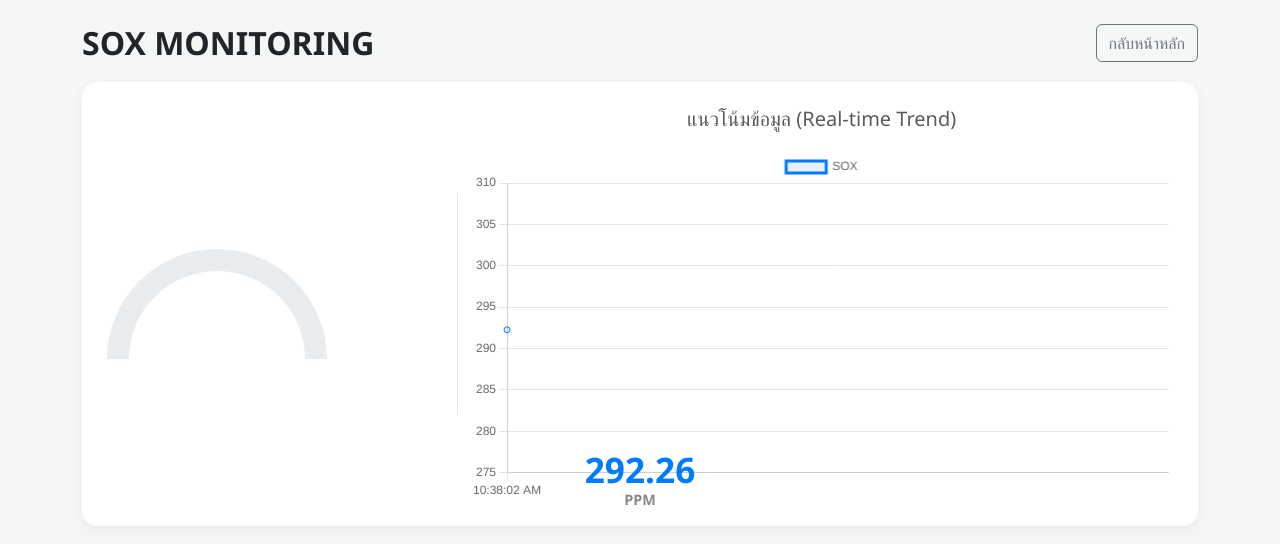
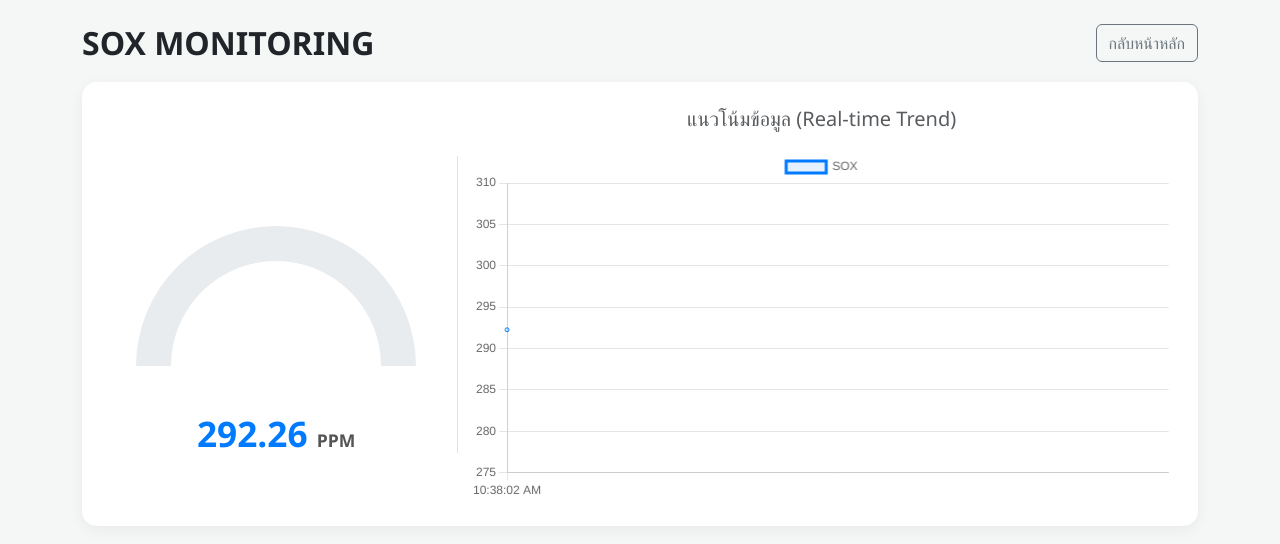
Before and after one commit to devildark812-web/cems_system, a Flask app: page /details in a window 1280 px wide. Shown: the top 544 px of the page. Run offline with Flask 3, Linux system fonts and the light colour scheme; the visitor is signed in with stand-in values (Sample User, id 1).

Commit message:
Add files via upload

```diff
--- a/templates/details.html
+++ b/templates/details.html
@@ -9,23 +9,42 @@
     <style>
         body { background: #f4f7f6; font-family: 'Segoe UI', sans-serif; }
         .detail-card { background: white; border-radius: 15px; padding: 25px; margin-top: 20px; box-shadow: 0 4px 15px rgba(0,0,0,0.05); }
+
+        /* จัดวาง Gauge และตัวเลขแบบแนวตั้ง */
+        .gauge-wrapper {
+            display: flex;
+            flex-direction: column;
+            align-items: center;
+            justify-content: center;
+            width: 100%;
+            max-width: 280px;
+            margin: auto;
+        }
+
+        /* ส่วนแสดงผลตัวเลขด้านล่างเกจ */
+        .val-container {
+            margin-top: -20px; /* ขยับขึ้นมาให้ใกล้โค้งเกจเล็กน้อย */
+            text-align: center;
+        }
+
         .val-num {
-            font-size: 2.2rem; /* ลดจาก 3rem */
+            font-size: 2.2rem;
             font-weight: 800;
             color: #007bff;
-            line-height: 1.1;
+            line-height: 1;
+            display: inline-block;
         }
 
         .val-unit {
-            font-size: 0.9rem; /* ลดจาก 1.1rem */
-            color: #888;
-            font-weight: bold;
+            font-size: 1.1rem;
+            color: #555;
+            font-weight: 900;
+            margin-left: 5px;
+            text-transform: uppercase;
         }
 
-        .gauge-wrapper {
-            max-width: 220px;
-        }
         .chart-container { height: 350px; margin-top: 20px; }
+        @media (max-width: 991px) { .border-end { border-end: none !important; border-bottom: 1px solid #eee; padding-bottom: 20px; } }
     </style>
 </head>
 <body>
@@ -40,9 +59,9 @@
                 <div class="col-lg-4 border-end">
                     <div class="gauge-wrapper">
                         <canvas id="detailGauge"></canvas>
-                        <div style="position: absolute; top: 60%; left: 50%; transform: translate(-50%, -50%);">
-                            <div id="detail-val" class="val-num">0.00</div>
-                            <div id="detail-unit" class="val-unit">PPM</div>
+                        <div class="val-container">
+                            <span id="detail-val" class="val-num">0.00</span>
+                            <span id="detail-unit" class="val-unit">PPM</span>
                         </div>
                     </div>
                 </div>
@@ -58,41 +77,46 @@
 
     <script>
         const config = [
-            { id: 'SOX', unit: 'PPM', max: 500, limit: [200, 250] },
-            { id: 'NOX', unit: 'PPM', max: 500, limit: [1000, 1250] },
-            { id: 'CO', unit: 'PPM', max: 2000, limit: [1600, 2000] },
-            { id: 'CO2', unit: 'VOL%', max: 30, limit: [16, 20] },
-            { id: 'O2', unit: 'VOL%', max: 30, limit: [20, 25] },
-            { id: 'PARTICULATE', unit: 'MG/M3', max: 200, limit: [160, 200] },
-            { id: 'FLOWRATE', unit: 'M/S', max: 100, limit: [80, 100] },
-            { id: 'OPACITY', unit: '%', max: 100, limit: [80, 100] },
-            { id: 'TEMP', unit: 'degC', max: 400, limit: [240, 300] }
+            { id: 'SOX', unit: 'PPM', max: 500 },
+            { id: 'NOX', unit: 'PPM', max: 500 },
+            { id: 'CO', unit: 'PPM', max: 2000 },
+            { id: 'CO2', unit: 'VOL%', max: 30 },
+            { id: 'O2', unit: 'VOL%', max: 30 },
+            { id: 'PARTICULATE', unit: 'MG/M3', max: 200 },
+            { id: 'FLOWRATE', unit: 'M/S', max: 100 },
+            { id: 'OPACITY', unit: '%', max: 100 },
+            { id: 'TEMP', unit: 'degC', max: 400 }
         ];
 
         const urlParams = new URLSearchParams(window.location.search);
         const gasId = urlParams.get('id') || 'SOX';
         document.getElementById('gas-title').innerText = gasId + " MONITORING";
 
-        const gasConfig = config.find(g => g.id === gasId);
-        if (gasConfig) {
-            document.getElementById('detail-unit').innerText = gasConfig.unit;
-        }
+        const gasConfig = config.find(g => g.id === gasId) || config[0];
+        document.getElementById('detail-unit').innerText = gasConfig.unit;
 
-        // 1. สร้าง Gauge (Donut Chart)
+        // 1. สร้าง Gauge (Donut Chart) แบบไม่มีตัวเลขตรงกลาง
         const gCtx = document.getElementById('detailGauge').getContext('2d');
         const gaugeChart = new Chart(gCtx, {
             type: 'doughnut',
             data: {
-                datasets: [{ data: [0, 100], backgroundColor: ['#007bff', '#e9ecef'], borderWidth: 0 }]
+                datasets: [{ data: [0, gasConfig.max], backgroundColor: ['#007bff', '#e9ecef'], borderWidth: 0 }]
             },
-            options: { rotation: -90, circumference: 180, cutout: '80%', plugins: { legend: { display: false } } }
+            options: {
+                rotation: -90,
+                circumference: 180,
+                cutout: '75%', /* วงหนาขึ้นเล็กน้อยให้ดูสวย */
+                plugins: { legend: { display: false } },
+                responsive: true,
+                maintainAspectRatio: true
+            }
         });
 
-        // 2. สร้าง Line Chart สำหรับประวัติ
+        // 2. สร้าง Line Chart
         const cCtx = document.getElementById('detailChart').getContext('2d');
         const lineChart = new Chart(cCtx, {
             type: 'line',
-            data: { labels: [], datasets: [{ label: gasId, data: [], borderColor: '#007bff', backgroundColor: 'rgba(0, 123, 255, 0.1)', fill: true, tension: 0.4 }] },
+            data: { labels: [], datasets: [{ label: gasId, data: [], borderColor: '#007bff', backgroundColor: 'rgba(0, 123, 255, 0.1)', fill: true, tension: 0.4, pointRadius: 2 }] },
             options: { responsive: true, maintainAspectRatio: false, scales: { y: { beginAtZero: false } } }
         });
 
@@ -102,16 +126,13 @@
                 const allData = await res.json();
                 const val = allData.measured[gasId];
 
-                // อัปเดตตัวเลข
                 document.getElementById('detail-val').innerText = val.toFixed(2);
 
-                // อัปเดต Gauge
                 gaugeChart.data.datasets[0].data = [val, Math.max(0, gasConfig.max - val)];
                 gaugeChart.update('none');
 
-                // อัปเดต Line Chart
                 const now = new Date().toLocaleTimeString();
-                if (lineChart.data.labels.length > 20) {
+                if (lineChart.data.labels.length > 30) {
                     lineChart.data.labels.shift();
                     lineChart.data.datasets[0].data.shift();
                 }
```
